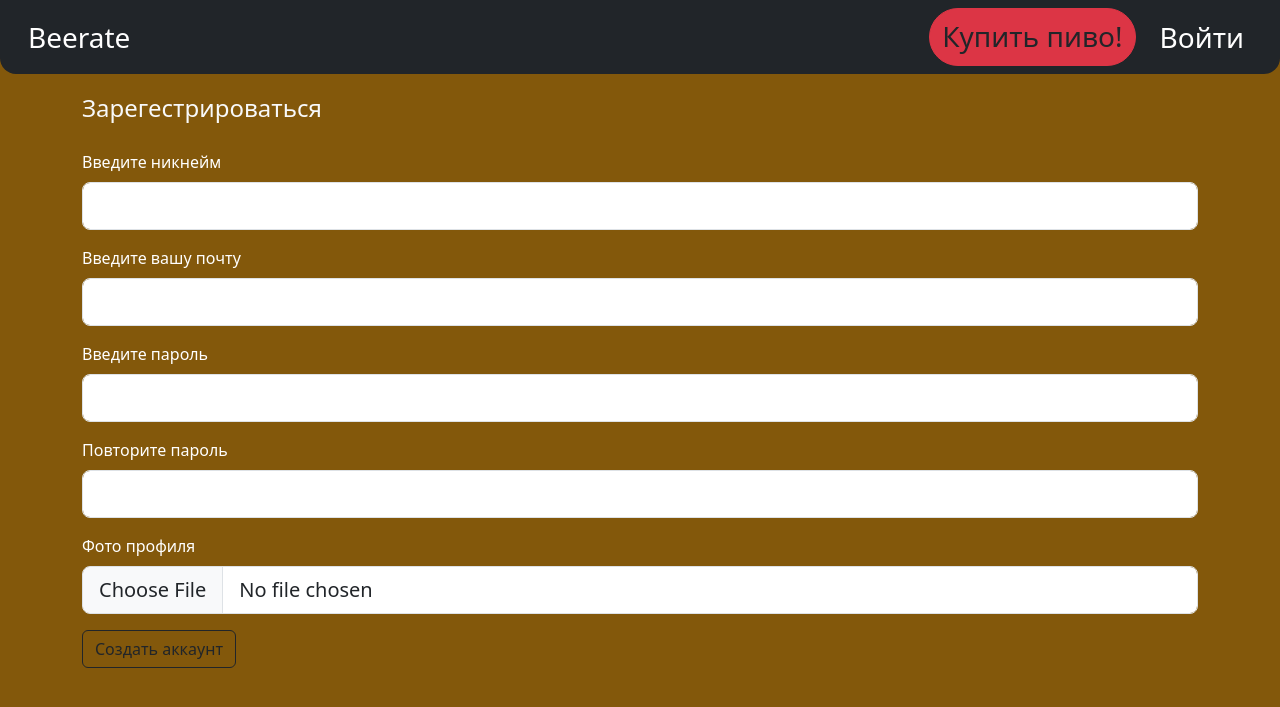
After one commit to Nizhnikovv/beer_app, a Flask app: page /register in a window 1280 px wide. The commit adds this page. Shown: the top 707 px of the page. Run offline with Flask 2, Linux system fonts and the light colour scheme; parts of the project's set-up code (start-up, migrations or seed data) failed here and were passed over; some libraries are stand-ins or nearby versions.

Commit message:
created login

```diff
--- a/flasksite/__init__.py
+++ b/flasksite/__init__.py
@@ -3,12 +3,15 @@ from flask_sqlalchemy import SQLAlchemy
 from flask_login import LoginManager
 from flask_mail import Mail
 from flasksite.config import Config
+from flask_bcrypt import Bcrypt
 
 db = SQLAlchemy()
 login_manager = LoginManager()
 login_manager.login_view = "users.login"
+login_manager.login_message = "Сначала авторизуйтесь"
 login_manager.login_message_category = "info"
 mail = Mail()
+bcrypt = Bcrypt()
 
 
 def create_app(config_class=Config):
@@ -18,9 +21,12 @@ def create_app(config_class=Config):
     db.init_app(app)
     login_manager.init_app(app)
     mail.init_app(app)
+    bcrypt.init_app(app)
 
     from flasksite.main.routes import main
+    from flasksite.users.routes import users
     app.register_blueprint(main)
+    app.register_blueprint(users)
 
     with app.app_context():
         db.create_all()
--- a/flasksite/main/forms.py
+++ b/flasksite/main/forms.py
@@ -5,3 +5,4 @@ from wtforms import SubmitField, SelectField
 class BuyForm(FlaskForm):
     item = SelectField("Какое пиво?", choices=[(1,"Hoegaarden"), (2,"Bud")])
     quantity = SelectField("Сколько литров?", choices=[0.5, 1, 1.5, 2])
+    submit = SubmitField("Купить пиво!")
--- a/flasksite/templates/layout.html
+++ b/flasksite/templates/layout.html
@@ -18,14 +18,14 @@
       href="{{url_for('static', filename='images/favicon.jpg')}}"
     />
 
-    <style>
+    <!-- <style>
       body {
         background-image: url("{{url_for('static', filename='images/background.jpg')}}");
         background-repeat: no-repeat;
         background-attachment: fixed;
         background-size: cover;
       }
-    </style>
+    </style> -->
 
     {% if title %}
     <title>{{ title }}</title>
@@ -33,15 +33,15 @@
     <title>Beerate</title>
     {% endif %}
   </head>
-  <body>
-    <nav class="navbar navbar-expand bg-body-secondary rounded-bottom-4">
+  <body style="background-color:#83580b">
+    <nav class="navbar navbar-expand bg-dark rounded-bottom-4">
       <div class="container-fluid fs-3">
-        <a class="navbar-brand fs-3" href="{{url_for('main.home')}}">Beerate</a>
+        <a class="navbar-brand fs-3 text-white ps-3" href="{{url_for('main.home')}}">Beerate</a>
         <div class="navbar-nav ms-auto me-3">
           <a class="btn btn-danger fs-3 text-dark rounded-5" href="#"
             >Купить пиво!</a
           >
-          <a class="nav-link ms-3" href="#">Войти</a>
+          <a class="nav-link ms-3 text-white" href="#">Войти</a>
         </div>
       </div>
     </nav>
--- /dev/null
+++ b/flasksite/templates/register.html
@@ -0,0 +1,59 @@
+{% extends "layout.html" %} {% block content %}
+<form action="" method="POST" enctype="multipart/form-data">
+    {{form.hidden_tag()}}
+    <legend class="border-botton mb-4 text-light">{{legend}}</legend>
+  <div class="mb-3">
+    {{form.nickname.label(class="form-label text-white")}} {%if form.nickname.errors%}
+    {{form.nickname(class="form-control form-control-lg is-invalid")}}
+    <div class="invalid-feedback">
+      {%for error in form.nickname.errors%}
+      <span>{{error}}</span>
+      {%endfor%}
+    </div>
+    {%else%} {{form.nickname(class="form-control form-control-lg")}} {%endif%}
+  </div>
+  <div class="mb-3">
+    {{form.email.label(class="form-label text-white")}} {%if form.email.errors%}
+    {{form.email(class="form-control form-control-lg is-invalid")}}
+    <div class="invalid-feedback">
+      {%for error in form.email.errors%}
+      <span>{{error}}</span>
+      {%endfor%}
+    </div>
+    {%else%} {{form.email(class="form-control form-control-lg")}} {%endif%}
+  </div>
+  <div class="mb-3">
+    {{form.password.label(class="form-label text-white")}} {%if form.password.errors%}
+    {{form.password(class="form-control form-control-lg is-invalid")}}
+    <div class="invalid-feedback">
+      {%for error in form.password.errors%}
+      <span>{{error}}</span>
+      {%endfor%}
+    </div>
+    {%else%} {{form.password(class="form-control form-control-lg")}} {%endif%}
+  </div>
+  <div class="mb-3">
+    {{form.con_password.label(class="form-label text-white")}} {%if form.con_password.errors%}
+    {{form.con_password(class="form-control form-control-lg is-invalid")}}
+    <div class="invalid-feedback">
+      {%for error in form.con_password.errors%}
+      <span>{{error}}</span>
+      {%endfor%}
+    </div>
+    {%else%} {{form.con_password(class="form-control form-control-lg")}} {%endif%}
+  </div>
+  <div class="mb-3">
+    {{form.picture.label(class="form-label text-white")}} {%if form.picture.errors%}
+    {{form.picture(class="form-control form-control-lg is-invalid")}}
+    <div class="invalid-feedback">
+      {%for error in form.picture.errors%}
+      <span>{{error}}</span>
+      {%endfor%}
+    </div>
+    {%else%} {{form.picture(class="form-control form-control-lg")}} {%endif%}
+  </div>
+  <div class="mb-3">{{form.submit(class="btn btn-outline-dark")}}</div>
+    </div>
+</form>
+
+{% endblock content %}
--- a/flasksite/users/forms.py
+++ b/flasksite/users/forms.py
@@ -1,15 +1,16 @@
 from flask_wtf import FlaskForm
-from wtforms import StringField, PasswordField, HiddenField, EmailField
+from wtforms import StringField, PasswordField, HiddenField, EmailField, SubmitField, BooleanField
 from flask_wtf.file import FileField, FileAllowed
 from wtforms.validators import DataRequired, Length, ValidationError, Email, EqualTo
 from flasksite.models import User
 
 class UserForm(FlaskForm):
-    nickname = StringField("Введите никнейм", [DataRequired("Введите никнейм"), Length("Никнейм должен не должен превышать 10 символов", max=10)])
+    nickname = StringField("Введите никнейм", [DataRequired("Введите никнейм"), Length(message="Никнейм должен не должен превышать 10 символов", max=10)])
     email = EmailField("Введите вашу почту", [DataRequired("Введите почту"), Email("Введите корректный адрес электронной почты")])
     password = PasswordField("Введите пароль", [DataRequired("Введите пароль")])
-    con_password = PasswordField("Повторите пароль", [EqualTo("Пароли не совпадают")])
+    con_password = PasswordField("Повторите пароль", [EqualTo(message="Пароли не совпадают", fieldname="password")])
     picture = FileField("Фото профиля", [FileAllowed(["jpg", "png"], "Только jpg и png файлы")])
+    submit = SubmitField("Создать аккаунт")
 
     def validate_nickname(form, field):
         if " " in field.data:
@@ -20,3 +21,20 @@ class UserForm(FlaskForm):
     def validate_email(form, field):
         if User.query.filter_by(email=field.data).first():
             raise ValidationError("Электронная почта уже занята другим пользователем")
+
+class LoginForm(FlaskForm):
+    nickname = StringField("Введите никнейм или почту", [Length(message="Никнейм должен не должен превышать 10 символов", max=10)])
+    email = EmailField("Введите вашу почту")
+    password = PasswordField("Введите пароль", [DataRequired("Введите пароль")])
+    remember = BooleanField("Запомнить меня")
+    submit = SubmitField("Войти")
+
+    def validate_nickname(form, field):
+        if field.data == "" and form.email.data == "":
+            raise ValidationError("Введите либо никнейм, либо почту")
+        if field.data != "" and not User.query.filter_by(nickname=field.data).first():
+            raise ValidationError("Никнейм не существует")
+
+    def validate_email(form, field):
+        if field.data != "" and not User.query.filter_by(email=field.data).first():
+            raise ValidationError("Аккаунт с такой почтой не существует")
--- a/flasksite/users/routes.py
+++ b/flasksite/users/routes.py
@@ -1,13 +1,15 @@
-from flask import Blueprint, flash, redirect, render_template, url_for
-from .forms import UserForm
+from flask import Blueprint, flash, redirect, render_template, url_for, request
+from .forms import UserForm, LoginForm
 from flasksite.models import User
-from flasksite import db
+from flasksite import db, bcrypt
 from .utils import save_picture
+from flask_login import login_user, logout_user, current_user
 
 users = Blueprint("users", __name__)
 
 @users.route("/register", methods=["GET", "POST"])
 def register():
+    logout_user()
     form = UserForm()
     if form.validate_on_submit():
         user = User()
@@ -15,8 +17,27 @@ def register():
         if form.picture.data:
             picture_file = save_picture(form.picture.data)
             user.image_file = picture_file
+        hashed_pw = bcrypt.generate_password_hash(form.password.data)
+        user.password = hashed_pw
         db.session.add(user)
         db.session.commit()
         flash("Ваш аккаунт был создан!", "success")
         return redirect(url_for("main.home"))
-    return render_template("register.html", form=form)
+    return render_template("register.html", form=form, legend="Зарегестрироваться")
+
+@users.route("/login", methods=["GET", "POST"])
+def login():
+    if current_user.is_authenticated:
+        return redirect(url_for("main.home"))
+    form = LoginForm()
+    if form.validate_on_submit():
+        user = User.query.filter_by(nickname=form.nickname.data).first()
+        if not user:
+            user = User.query.filter_by(email=form.email.data).first()
+        if bcrypt.check_password_hash(user.password, form.password.data):
+            login_user(user, remember=form.remember.data)
+            next_page = request.args.get("next")
+            return redirect(next_page) if next_page else redirect(url_for("main.home"))
+        else:
+            flash("Не удалось зайти. Проверьте правильность пароля", "danger")
+    return render_template("login.html", form=form, legend="Войти")
--- a/flasksite/users/utils.py
+++ b/flasksite/users/utils.py
@@ -1,10 +1,11 @@
 import os
 from PIL import Image
-from werkzeug.utils import secure_filename
 from flask import current_app
+import secrets
 
 def save_picture(form_picture):
-    picture_fn = secure_filename(form_picture.filename)
+    _, ext = os.path.splitext(form_picture.filename)
+    picture_fn = secrets.token_hex(8) + ext
     picture_path = os.path.join(current_app.root_path, 'static/prof_pict', picture_fn)
 
     i = Image.open(form_picture)
```
Also changed, not shown: flasksite/templates/login.html (added, +41 -0 lines), flasksite/static/prof_pict/094446a851a6e0ab.jpg (added), flasksite/static/prof_pict/b33d90c65ae7b57b.jpg (added), instance/site.db.
